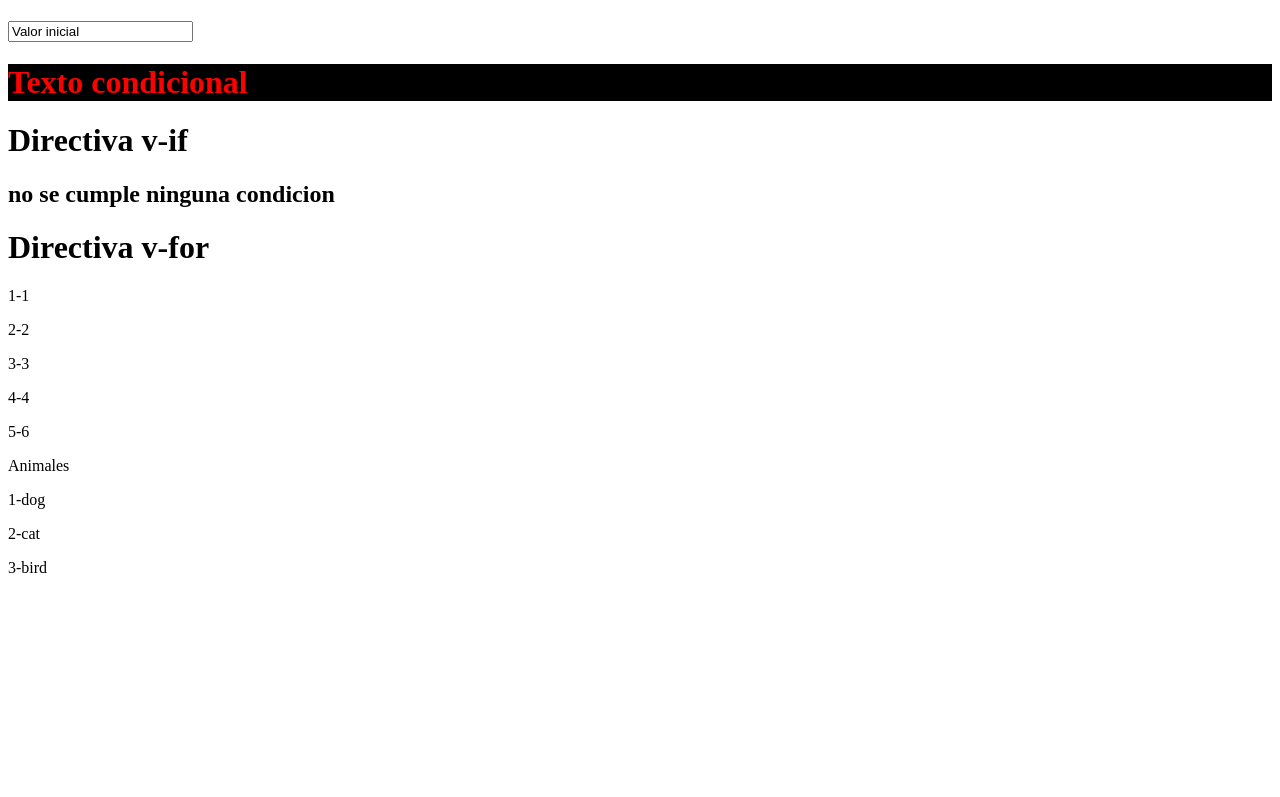
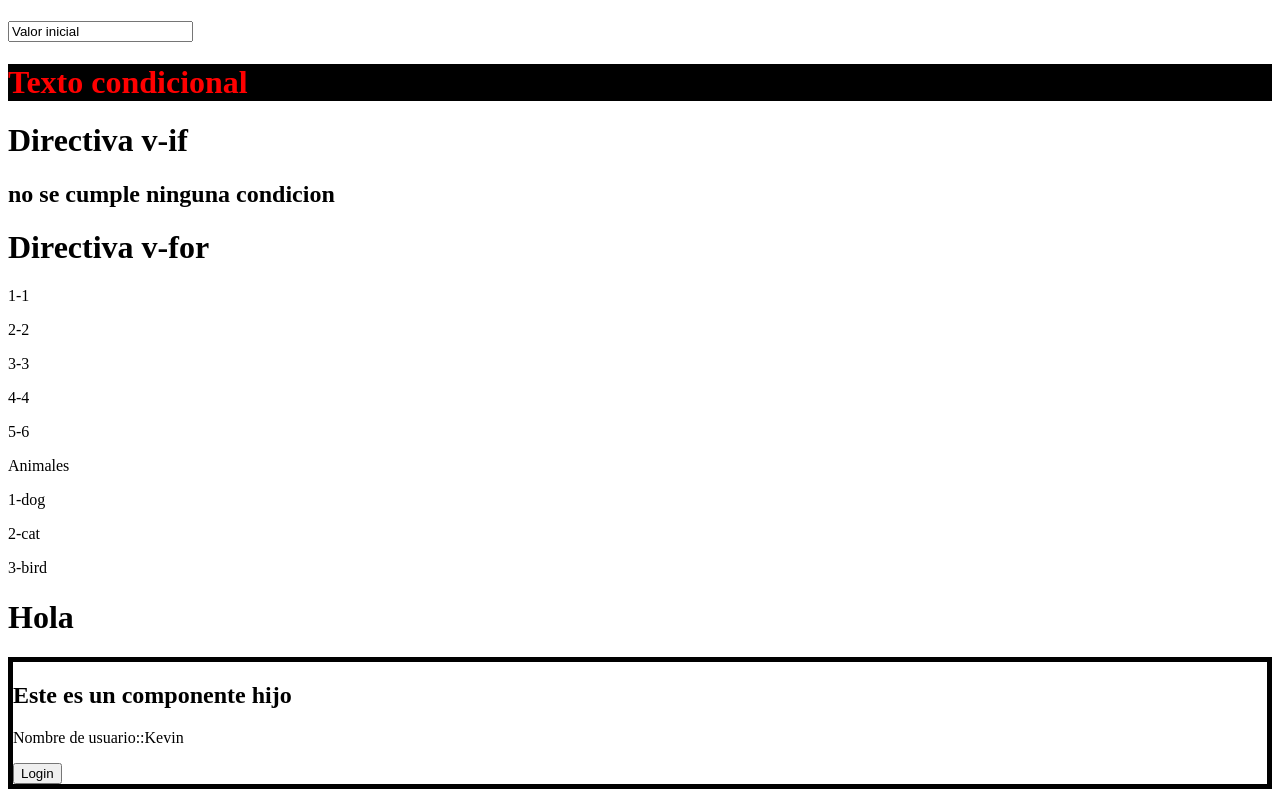
Before and after one commit to Chaparro10/Vue-Curso, a Vue app in the folder my-vue-project/: page / in a window 1280 px wide. Shown: the part 285-1082 px from the top of the page. Before the commit the page ends 878 px from the top, so only its background shows below. Built offline with nearby package versions, Linux system fonts and the light colour scheme.

Commit message:
comunicacion hijo-padre con events

```diff
--- a/my-vue-project/src/App.vue
+++ b/my-vue-project/src/App.vue
@@ -2,6 +2,7 @@
 import { ref } from "vue";
 import HeaderComponent from "./components/HeaderComponent.vue";
 import { animals } from "./data/animals";
+import ChildComponent from "./components/ChildComponent.vue";
 let number = ref(0);
 
 //setInterval(()=>{number.value++},100);
@@ -24,6 +25,12 @@ const count = ref(5);
 
 const addCount=()=>{
   count.value++;
+}
+
+const displayName=ref('');
+
+const setName=(event)=>{
+  displayName.value=event;
 }
 </script>
 
@@ -64,6 +71,9 @@ const addCount=()=>{
   </div>
 
 
+  <!-- Comunicacion hijo- padre -->
+<h1>Hola {{ displayName }}</h1>
+  <ChildComponent @login="setName"/>
 
 </template>
 
--- /dev/null
+++ b/my-vue-project/src/components/ChildComponent.vue
@@ -0,0 +1,34 @@
+<script setup>
+import { defineEmits} from 'vue';
+
+//const emit=defineEmits(["login","register"]);
+const emit=defineEmits(['login']);
+
+
+
+import { ref } from 'vue';
+
+const username=ref("Kevin");
+
+
+const login=()=>{
+    emit("login",username.value);
+}
+</script>
+<template>
+
+    <div class="child">
+        <h2>
+            Este es un componente hijo
+        </h2>
+        <p>
+        Nombre de usuario::{{ username }}
+        </p>
+        <button @click="login">Login</button>
+    </div>
+</template>
+<style>
+.child{
+    border: 5px solid black;
+}
+</style>
```
